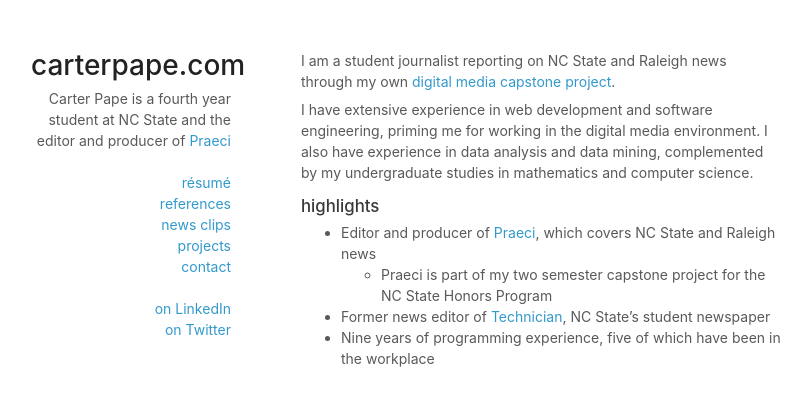
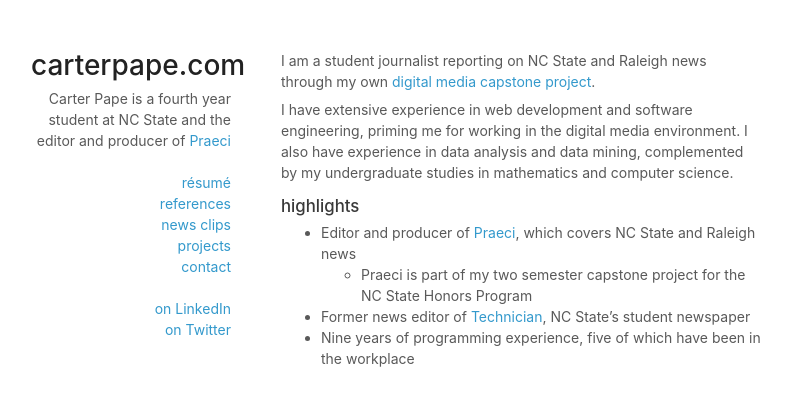
Before and after one commit to CarterPape/CarterPape.github.io, a Jekyll site: the page built from index.md, in a window 1280 px wide. Shown: the top 406 px of the page, without its empty margins (244-1055 px from the left). Built offline with Jekyll 4.4.1, drawn with Linux system fonts in a browser that asks for light colours.

Commit message:
he got in

```diff
--- a/_sass/_basics.scss
+++ b/_sass/_basics.scss
@@ -73,7 +73,7 @@ a:hover small {
 }
 
 .wrapper {
-  width: 750px;
+  width: 730px;
   height: auto;
   margin:50px auto 0 auto;
   padding: 0 20px;
```
